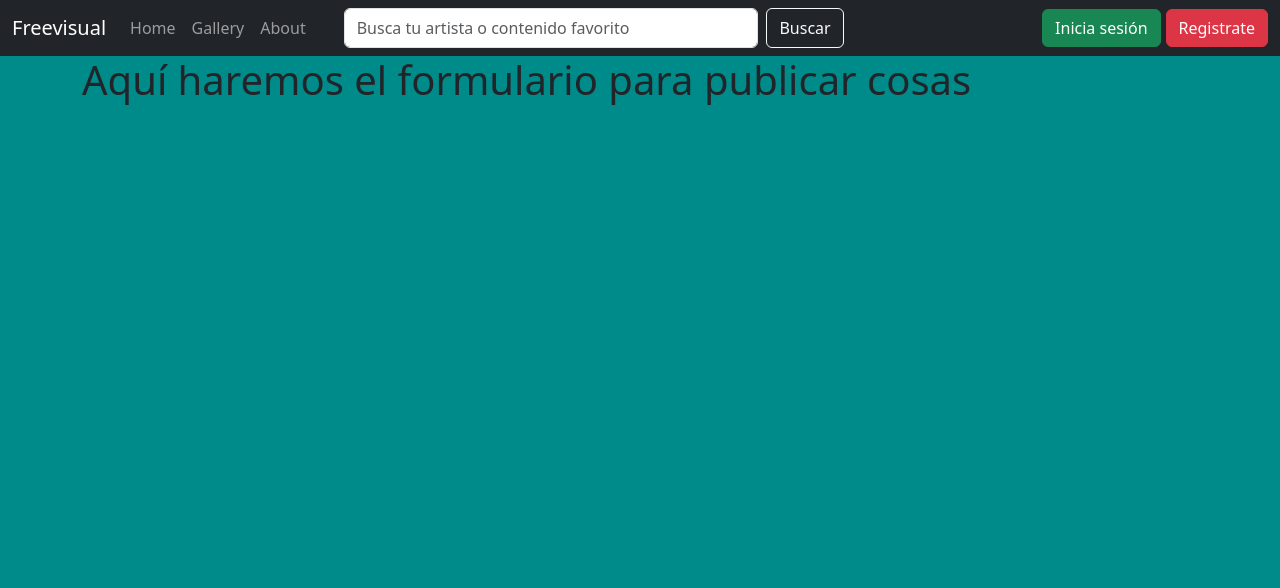
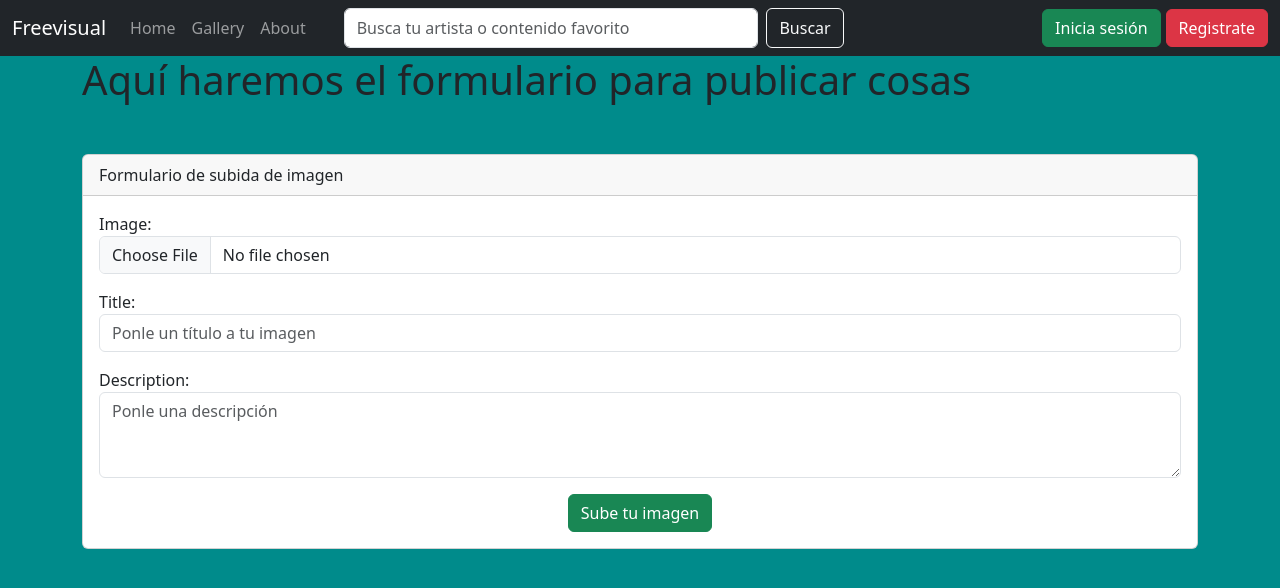
Before and after one commit to josemarimaya/django_tfg, a Django app: page /post_content/ in a window 1280 px wide. Shown: the top 588 px of the page. Run offline with Django 5.2, Linux system fonts and the light colour scheme.

Commit message:
Doing form for uploading images and stylizing some views

```diff
--- a/freevisual/forms.py
+++ b/freevisual/forms.py
@@ -1,5 +1,5 @@
 from django import forms
-from .models import Creator
+from .models import Creator, Image
 
 class CreateCreatorForm(forms.ModelForm):
 
@@ -27,3 +27,23 @@ class LoginForm(forms.ModelForm):
             'username': forms.TextInput(attrs={'class' : 'form-control text-center', 'placeholder': 'Escribe tu nombre de usuario'}),
             'password': forms.PasswordInput(attrs={'class' : 'form-control text-center', 'placeholder': 'Escribe tu contraseña'})
         }
+
+
+class UploadImageForm(forms.ModelForm):
+    class Meta:
+        model = Image
+        fields = ['image', 'title' , 'description']
+        widgets ={
+            'title': forms.TextInput(attrs={
+                'class': 'form-control',  # Clases de Bootstrap o personalizadas
+                'placeholder': 'Ponle un título a tu imagen',
+            }),
+            'description': forms.Textarea(attrs={
+                'class': 'form-control',
+                'placeholder': 'Ponle una descripción',
+                'rows': 3,
+            }),
+            'image': forms.ClearableFileInput(attrs={
+                'class': 'form-control',
+            })
+        }
--- a/freevisual/models.py
+++ b/freevisual/models.py
@@ -82,7 +82,7 @@ class Image(models.Model):
     image = models.ImageField(upload_to='images/', default='images/galactus.png')
     title = models.CharField(max_length=100)
     description = models.TextField(blank=True, null=True)
-    uploaded_at = models.DateTimeField(default=timezone.now )
+    uploaded_at = models.DateTimeField(default=timezone.now)
 
     def __str__(self):
         return self.title
--- a/freevisual/templates/upload.html
+++ b/freevisual/templates/upload.html
@@ -6,4 +6,25 @@
 
 <h1> Aquí haremos el formulario para publicar cosas </h1>
 
+<div class="card mx-auto" style="width: 100%; margin-top: 50px;">
+    <div class="card-header">
+        Formulario de subida de imagen
+    </div>
+    <div class="card-body">
+        <form method="post" enctype="multipart/form-data">
+        {% csrf_token %}
+
+        <div class="mb-3">
+            {{ form.as_p }}
+        </div>
+        <div class="d-flex justify-content-center">
+            <button type="submit" class="btn btn-success">
+                Sube tu imagen
+            </button>
+        </div>
+        </form>
+    </div>
+</div>
+
+
 {% endblock %}
--- a/freevisual/views.py
+++ b/freevisual/views.py
@@ -4,7 +4,7 @@ from django.shortcuts import render, redirect
 
 # Imports del propio proyecto
 from .models import Creator
-from .forms import CreateCreatorForm, LoginForm
+from .forms import CreateCreatorForm, LoginForm, UploadImageForm
 from django.contrib.auth import login, logout, authenticate # Creación de cookies
 from django.contrib.auth import get_user_model # Depuración
 from django.contrib.auth.hashers import check_password
@@ -112,7 +112,21 @@ def gallery(request):
     return render(request, 'gallery.html')
 
 def profile(request):
-    return render(request, 'profile.html')
+    return render(request, 'profile.html', {
+        'range': range(9)
+    })
 
 def upload(request):
+    if request.method == 'GET':
+        return render(request, 'upload.html', {
+            'form': UploadImageForm
+        })
+    elif request.method == 'POST':
+        form = UploadImageForm(request.POST, request.FILES)
+        if form.is_valid():
+            image = form.save(commit=False)
+            image.owner = request.user  # Asigna el usuario autenticado como propietario
+            image.save()
+            return redirect('main')  # Redirige a la galería después de subir la imagen
+
     return render(request, 'upload.html')
```
Also changed, not shown: freevisual/templates/profile.html (+21 -0 lines), images/galactus.png (added).
